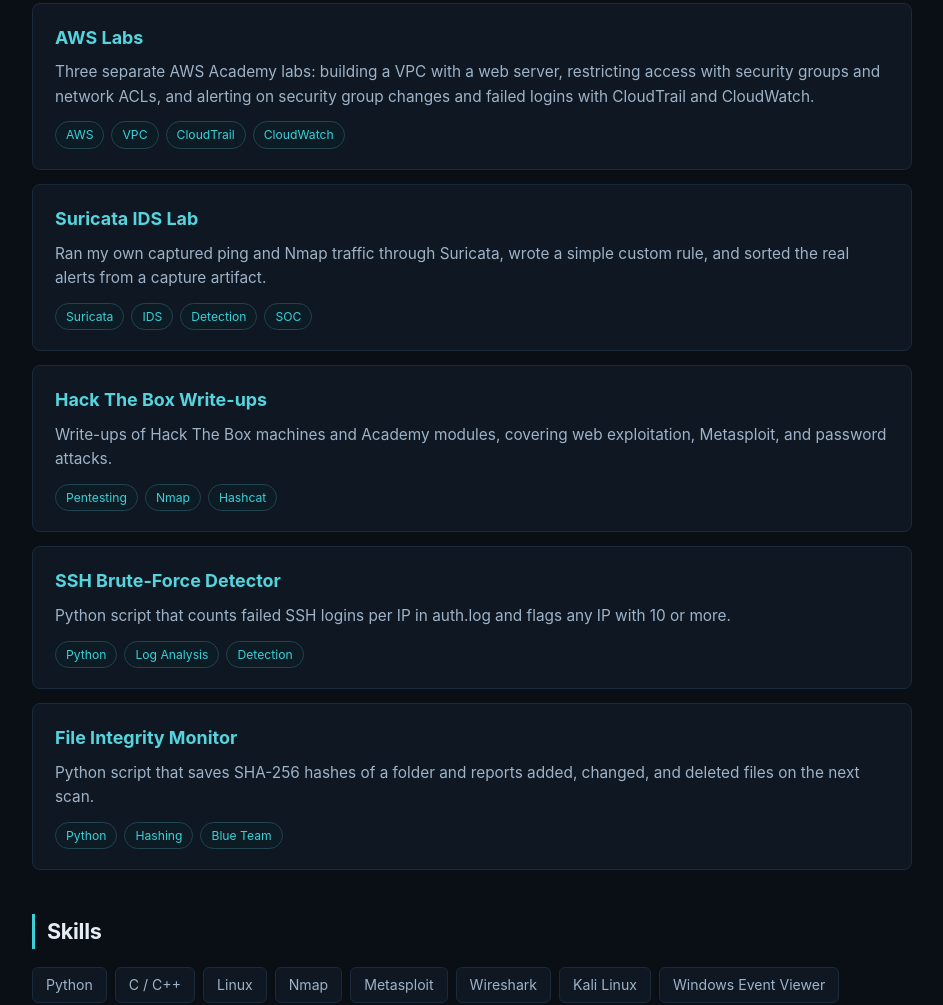
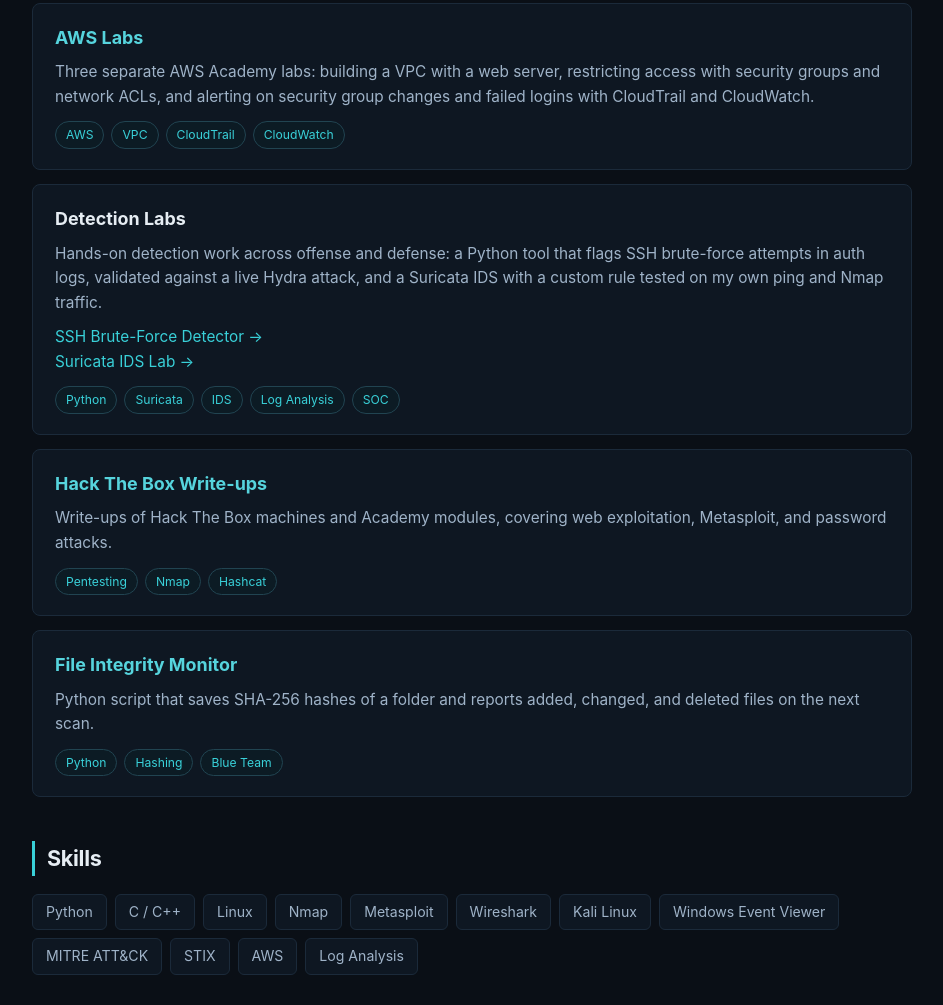
Before and after one commit to AidenPalladino/AidenPalladino.github.io, a plain HTML site: page index.html in a window 1280 px wide. Shown: the part 736-1741 px from the top of the page, without its empty margins (168-1111 px from the left). Drawn offline with Linux system fonts and the light colour scheme.

Commit message:
Merge detection projects into one Detection Labs entry

```diff
--- a/index.html
+++ b/index.html
@@ -122,23 +122,22 @@
     </div>
 
     <div class="card">
-      <h3><a href="https://github.com/AidenPalladino/suricata-ids-lab">Suricata IDS Lab</a></h3>
-      <p>Ran my own captured ping and Nmap traffic through Suricata, wrote a
-      simple custom rule, and sorted the real alerts from a capture artifact.</p>
-      <div class="tags"><span class="tag">Suricata</span><span class="tag">IDS</span><span class="tag">Detection</span><span class="tag">SOC</span></div>
+      <h3>Detection Labs</h3>
+      <p>Hands-on detection work across offense and defense: a Python tool that
+      flags SSH brute-force attempts in auth logs, validated against a live Hydra
+      attack, and a Suricata IDS with a custom rule tested on my own ping and Nmap
+      traffic.</p>
+      <p style="margin-top:10px">
+        <a href="https://github.com/AidenPalladino/ssh-bruteforce-detector" style="color:var(--accent); text-decoration:none">SSH Brute-Force Detector &rarr;</a><br>
+        <a href="https://github.com/AidenPalladino/suricata-ids-lab" style="color:var(--accent); text-decoration:none">Suricata IDS Lab &rarr;</a>
+      </p>
+      <div class="tags"><span class="tag">Python</span><span class="tag">Suricata</span><span class="tag">IDS</span><span class="tag">Log Analysis</span><span class="tag">SOC</span></div>
     </div>
 
     <div class="card">
       <h3><a href="https://github.com/AidenPalladino/HTB-Writeups">Hack The Box Write-ups</a></h3>
       <p>Write-ups of Hack The Box machines and Academy modules, covering web exploitation, Metasploit, and password attacks.</p>
       <div class="tags"><span class="tag">Pentesting</span><span class="tag">Nmap</span><span class="tag">Hashcat</span></div>
-    </div>
-
-    <div class="card">
-      <h3><a href="https://github.com/AidenPalladino/ssh-bruteforce-detector">SSH Brute-Force Detector</a></h3>
-      <p>Python script that counts failed SSH logins per IP in auth.log and
-      flags any IP with 10 or more.</p>
-      <div class="tags"><span class="tag">Python</span><span class="tag">Log Analysis</span><span class="tag">Detection</span></div>
     </div>
 
     <div class="card">
```
